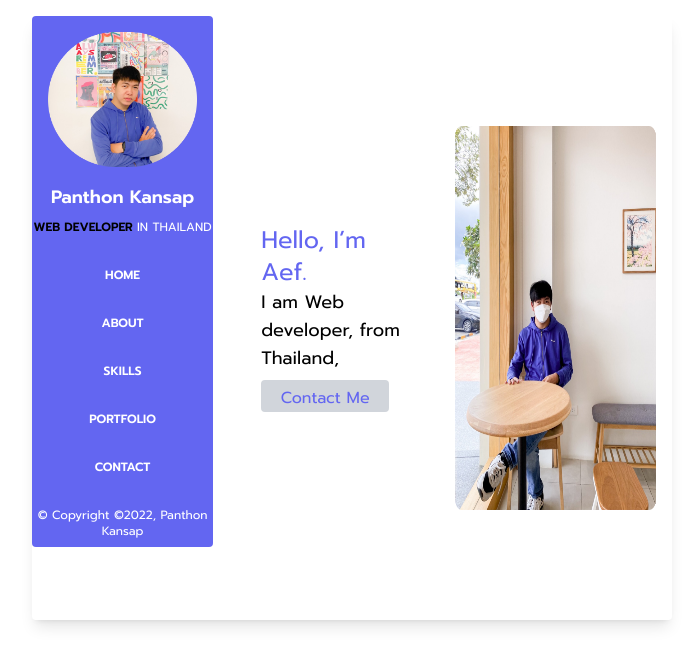
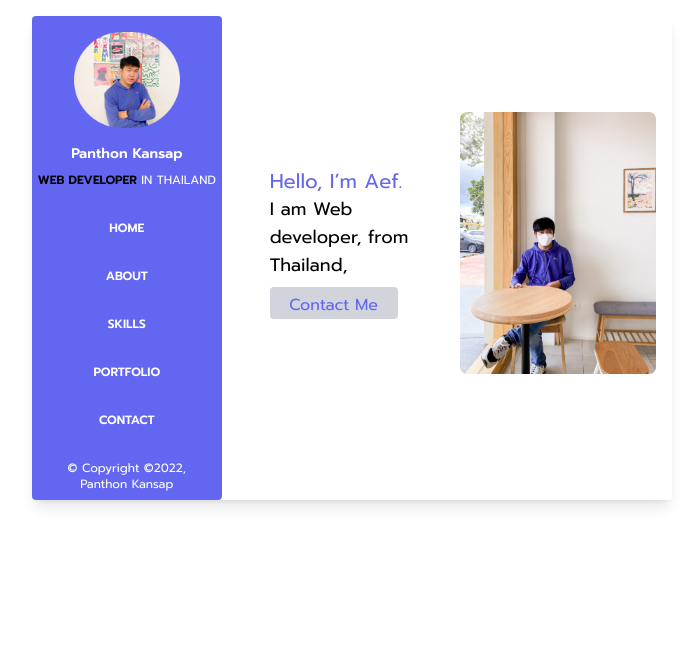
Before and after one commit to Panthonf/panthon-resume, a React (Create React App) app: page / in a window 1280 px wide. Shown: the top 666 px of the page, without its empty margins (288-988 px from the left). Built offline with nearby package versions, Linux system fonts and the light colour scheme; a web font is replaced by a local one.

Commit message:
Update Home Page

```diff
--- a/src/Component/Home.js
+++ b/src/Component/Home.js
@@ -1,41 +1,41 @@
 import { Link } from "react-router-dom";
 import profile from "../Images/profile.png";
-import imgHome from "../Images/imgHome.png"
+import imgHome from "../Images/imgHome.png";
 function Home() {
   return (
     <div className="rounded w-2/4 shadow-lg mt-4 mx-auto">
       <div class="flex ">
         {/*column 1 Profile and details*/}
-        <div className="w-60 max-h-max h-auto rounded bg-indigo-500 ">
+        <div className="w-64 sm:hidden lg:block max-h-max h-auto rounded bg-indigo-500 ">
           <div className="m-4 flex justify-center">
-            <img src={profile} alt="profile" className=""></img>
+            <img src={profile} alt="profile" className="lg:h-24 w-auto"></img>
           </div>
 
-          <p className="font-semibold text-white text-center font-prompt text-lg">
+          <p className="font-semibold text-white text-center font-prompt text-sm">
             Panthon Kansap
           </p>
           <p className="text-black font-bold  font-prompt text-xs my-2 text-center">
             WEB DEVELOPER <h className="text-white font-normal">IN THAILAND</h>
           </p>
 
-          <p className="mt-8 text-center text-white text-xs font-prompt font-bold">
+          <p className="mt-8 text-center text-white text-xs font-prompt font-bold hover:text-black">
             <Link to="/">HOME</Link>
           </p>
 
-          <p className="mt-8 text-center text-white text-xs font-prompt font-bold">
+          <p className="mt-8 text-center text-white text-xs font-prompt font-bold hover:text-black">
             <Link to="about">ABOUT</Link>
           </p>
 
-          <p className="mt-8 text-center text-white text-xs font-prompt font-bold">
+          <p className="mt-8 text-center text-white text-xs font-prompt font-bold hover:text-black ">
             <Link to="skills">SKILLS</Link>
           </p>
-          <p className="mt-8 text-center text-white text-xs font-prompt font-bold">
+          <p className="mt-8 text-center text-white text-xs font-prompt font-bold hover:text-black ">
             <Link to="portfolio">PORTFOLIO</Link>
           </p>
-          <p className="mt-8 text-center text-white text-xs font-prompt font-bold">
+          <p className="mt-8 text-center text-white text-xs font-prompt font-bold hover:text-black ">
             <Link to="contact">CONTACT</Link>
           </p>
-          <p className="mt-8 mb-2 mx-1 text-center text-white text-xs font-prompt font-light">
+          <p className="mt-8 mb-2 mx-4 text-center text-white text-xs font-prompt font-light">
             © Copyright ©2022, Panthon Kansap
           </p>
         </div>
@@ -43,19 +43,25 @@ function Home() {
         {/*column 2  Part and details*/}
         <div>
           <div className="flex">
-            <div className="w-52 my-52 mx-12">
-              <h1 className=" text-2xl font-prompt text-indigo-500">
+            <div className="w-52 my-auto max-h-max mx-12">
+              <h1 className=" text-xl font-prompt text-indigo-500">
                 Hello, I’m Aef.
               </h1>
-              <h1 className="font-prompt text-lg text-black">
+              <h1 className="font-prompt lg:text-lg sm:text-xs text-black">
                 I am Web developer, from Thailand,
               </h1>
-              <div className="mt-2 w-32 h-8 border-2 border-gray-300 bg-gray-300 rounded">
-                <p className="mx-auto  my-1 max-w-max text-base font-extralight font-prompt text-indigo-500">Contact Me</p>
+              <div className="mt-2 w-32 h-8 border-2 border-gray-300 hover:border-gray-400 bg-gray-300 rounded">
+                <p className="mx-auto  my-1 max-w-max text-base font-extralight font-prompt text-indigo-500 hover:font-bold">
+                  <Link to="contact">Contact Me</Link>
+                </p>
               </div>
             </div>
-            <div className="my-auto max-h-max mr-4">
-              <img src={imgHome} alt="home_1" className="h-96"></img>
+            <div className="my-24 mr-4">
+              <img
+                src={imgHome}
+                alt="home_1"
+                className="w-72 hover:border-indigo-400 hover:border-2 hover:rounded-xl"
+              ></img>
             </div>
           </div>
         </div>
```
